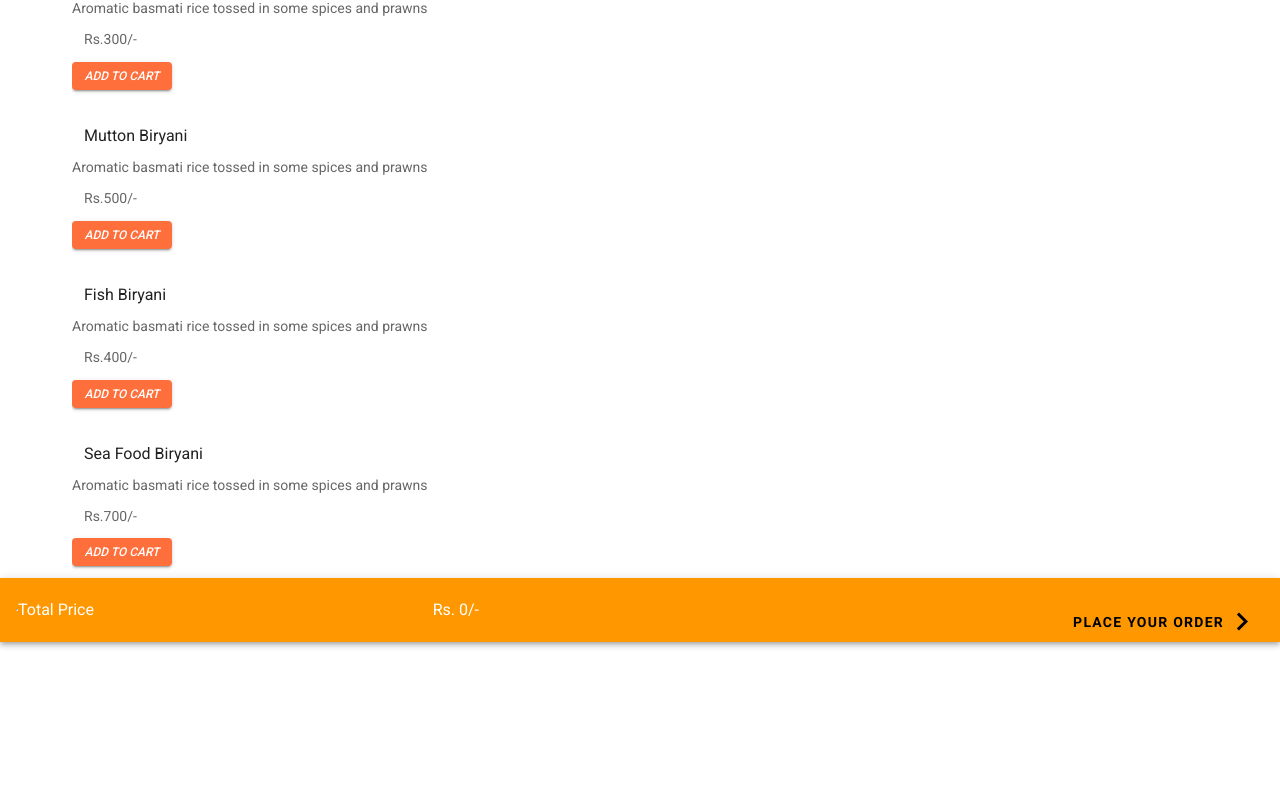
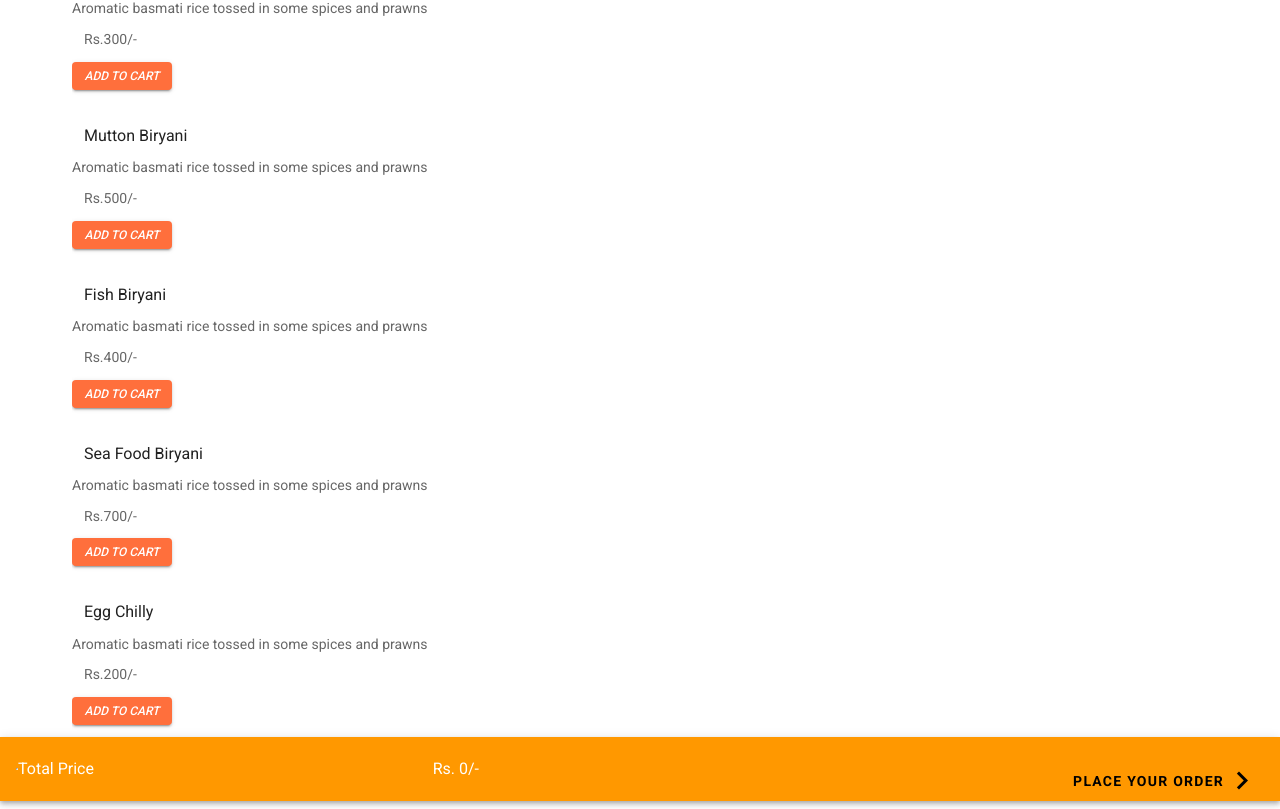
Before and after one commit to anushasanyamkamat/Dreamland-restaurant, a Vue app: page / in a window 1280 px wide. Shown: the part 909-1718 px from the top of the page. Before the commit the page ends 1559 px from the top, so only its background shows below. Built offline with nearby package versions, Linux system fonts and the light colour scheme.

Commit message:
design changes

```diff
--- a/src/components/HotelMenu.vue
+++ b/src/components/HotelMenu.vue
@@ -106,6 +106,12 @@ export default {
                     'price': 700,
                     'quantity': 0,
                     },
+                    {
+                    'title': 'Egg Chilly',
+                    'description': 'Aromatic basmati rice tossed in some spices and prawns',
+                    'price': 200,
+                    'quantity': 0,
+                    },
                 ],
 
 
```
